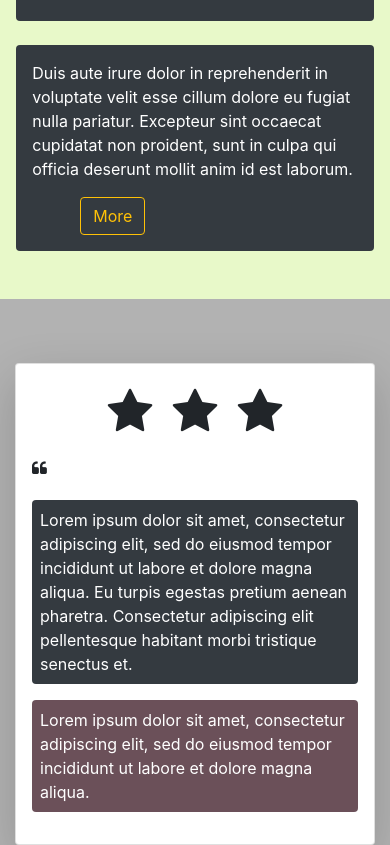
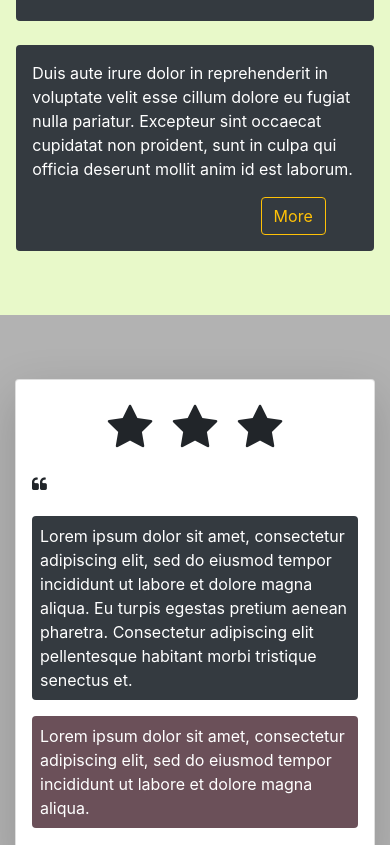
Before and after one commit to timhopp/site-clone-checkpoint, a plain HTML site: page index.html in a window 390 px wide. Shown: the part 2596-3441 px from the top of the page. Drawn offline with nearby package versions, Linux system fonts and the light colour scheme.

Commit message:
improved mobile

```diff
--- a/index.html
+++ b/index.html
@@ -22,7 +22,7 @@
   </header>
   <main>
   <div class="container-fluid bg-image-cust">
-    <div class="row container-fluid pt-3">
+    <div class="row container-fluid pt-3 formpad">
       <div class="col-12 col-sm-12 col-md-8 col-lg-4 pb-4">
         <h5 class="stat-font curry-font">SUBTLE HEADING</h5>
         <form class="bg-white p-4 rounded">
@@ -108,14 +108,12 @@
       </h3>
     </div>
     <br>
-    <div class="row vertical-center bg-dark text-white rounded p-3">
+    <div class="row vertical-center bg-dark text-white rounded-top pt-3 pl-3 pr-3">
       <p> Duis aute irure dolor in reprehenderit in voluptate velit esse cillum dolore eu fugiat nulla pariatur. Excepteur sint occaecat cupidatat non proident, sunt in culpa qui officia deserunt mollit anim id est laborum.</p>
-      <div class="row pl-5 bg-dark">
-        <div class="col">
-        <input class="btn btn-outline-warning" type="submit" value="More">
-        </div>
-       </div>
     </div>
+    <div class="bg-dark proppad rounded-bottom">
+      <p class="text-right pr-5 pb-3"><input class="btn btn-outline-warning" type="submit" value="More">
+     </div>
     </div>
    </div>
   </div>
@@ -163,6 +161,8 @@
       <p class="bg-white rounded p-2"> Eu turpis egestas pretium aenean pharetra. Consectetur adipiscing elit pellentesque habitant morbi tristique senectus et.</p>
     </div>
   </div>
+  </main>
+
   <footer>
     <div class="container-fluid pt-5 pb-5 bg-image-curry">
       <div class="row justify-content-center no-gutters">
@@ -171,9 +171,6 @@
     </div>
   </footer>
 
-
-  </main>
-
     <!-- Optional JavaScript -->
     <!-- jQuery first, then Popper.js, then Bootstrap JS -->
     <script src="https://code.jquery.com/jquery-3.3.1.slim.min.js" integrity="sha384-q8i/X+965DzO0rT7abK41JStQIAqVgRVzpbzo5smXKp4YfRvH+8abtTE1Pi6jizo" crossorigin="anonymous"></script>
--- a/style.css
+++ b/style.css
@@ -43,3 +43,9 @@ position: relative;
   top:47%;
   left:11%
 }
+
+.proppad{
+
+ margin-left: -15px;
+ margin-right: -15px;
+}
```
